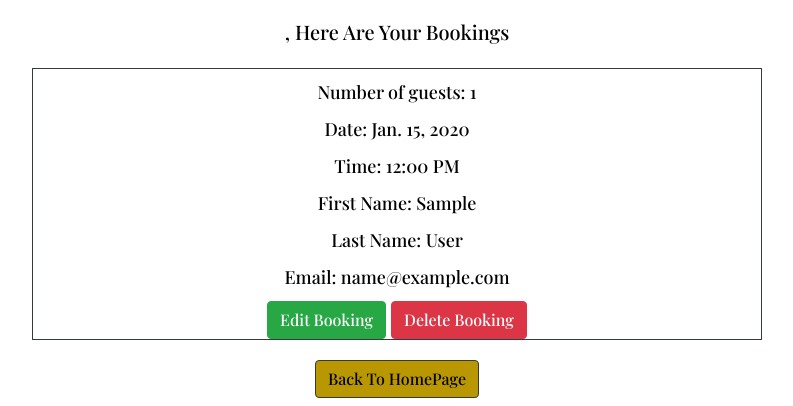
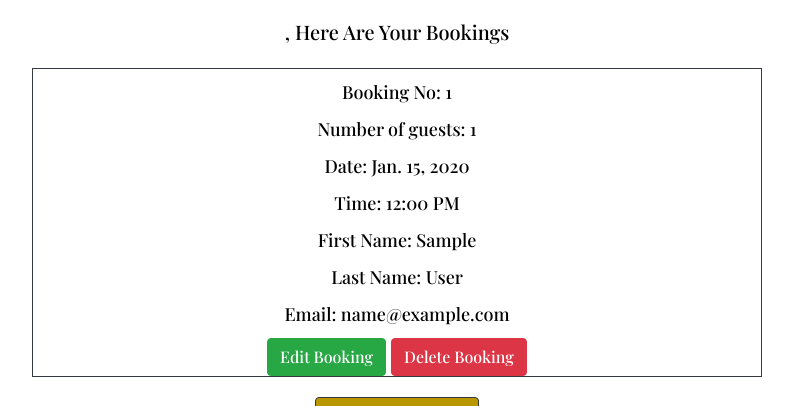
Before and after one commit to K-JC/The_Barn, a Django app: page /my_booking/ in a window 1280 px wide. Shown: the part 52-458 px from the top of the page, without its empty margins (243-1036 px from the left). Run offline with Django 3.2, Linux system fonts and the light colour scheme; tables that the repository leaves empty hold one stand-in row (values such as "Sample post"); some libraries are stand-ins or nearby versions.

Commit message:
add booking.id to form, has allowed page to render, need to check that updates are showing

```diff
--- a/bookingsystem/urls.py
+++ b/bookingsystem/urls.py
@@ -17,7 +17,7 @@ urlpatterns = [
     # view Booking url
     path('my_booking/', views.ViewBooking, name='my_booking'),
     # Edit Booking url
-    path('edit_booking/', views.BookingEdit.as_view(), name='edit_booking'),
+    path('<pk>/edit_booking/', views.BookingEdit.as_view(), name='edit_booking'),
     # Delete Booking url
-    path('delete_booking/', views.BookingDelete.as_view(), name='delete_booking'),
+    path('<pk>/delete_booking/', views.BookingDelete.as_view(), name='delete_booking'),
 ]
--- a/bookingsystem/views.py
+++ b/bookingsystem/views.py
@@ -68,51 +68,17 @@ def ViewBooking(request):
 
 
 # This class will allow for the user to edit a booking
-# Get booking update rendered to my_booking page
 
 class BookingEdit(generic.UpdateView):
     model = GuestBooking
-    form_class = BookingForm
+    fields = ['guest', 'day', 'time']
     template_name = 'edit_booking.html'
-    success_url = 'my_booking.html'
+    success_url = 'my_booking'
 
-    def booking_edit(request, id):
-        book = get_object_or_404(GuestBooking, id=id)
-        if request.method == 'POST':
-            form = BookingForm(request.POST, instance=book)
-            if form.is_valid():
-                booking = form.save()
-                booking.user = request.user
-                booking.save()
-                return redirect('index.html')
-                form = BookingForm(instance=book)
-                context = {'form': form}
-                return render(request, 'edit_booking.html', context)
-
-    # called with pk
-    def get_object(self):
-        return self.request.user
 
 # This class will allow for the user to delete their booking
-# FIX BUG TO DELETE need pk
 
 class BookingDelete(generic.DeleteView):
     model = GuestBooking
     template_name = 'delete_booking.html'
-    success_url = 'my_booking.html'
-
-    def delete(request, id):
-        booking = get_object_or_404(GuestBooking, id=id)
-        if request.method == 'POST':
-            form = BookingForm(request.POST, instance=booking)
-            if booking.delete():
-                return redirect('index.html')
-                form = BookingForm(instance=booking)
-                context = {'form': form}
-                return render(request, 'delete_booking', context)
-
-     # deletes user completey?
-     # Generic detail view BookingDelete must be called with either an object pk or a
-     # slug in the URLconf.
-    def get_object(self):
-        return self.request.user
+    success_url = 'my_booking'
--- a/templates/edit_booking.html
+++ b/templates/edit_booking.html
@@ -8,11 +8,11 @@
 <div class="booking-container">
     <div class="row">
     <div class="col-md-3 mt-5 offset-md-3">
-    <form method="POST" action="{%url 'my_booking' %}">
+    <form method="POST">
         {% csrf_token %}
         {{ form.as_p }}
-    <a href="{% url 'my_booking' %}" button type="submit" class="btn btn-success">Confirm Changes</a>
-    <a href="{% url 'my_booking' %}" button type="submit" class="btn btn-dark">Back To My Bookings</a>
+    <input type="submit" value="Confirm Changes" class="btn btn-success">
+    <a href="{% url 'my_booking' booking.id %}" button type="submit" class="btn btn-dark">Back To My Bookings</a>
     </form>
 </div>
 </div>
--- a/templates/my_booking.html
+++ b/templates/my_booking.html
@@ -14,15 +14,17 @@
         {% for booking in bookings %}
 
         <div class="border border-dark">
+        <p>Booking No: {{booking.id}}</p>
         <p>Number of guests: {{ booking.guest }}</p>
         <p>Date: {{ booking.day }}</p>
         <p>Time: {{ booking.time }}</p>
         <p>First Name: {{ booking.first_name }}</p>
         <p>Last Name: {{ booking.last_name }}</p>
         <p>Email: {{ booking.email }}</p>
+
         <div>
-        <a href="{% url 'edit_booking' %}" button type="submit" class="btn btn-success" align="right">Edit Booking</a>
-        <a href="{% url 'delete_booking' %}" button type="submit" class="btn btn-danger">Delete Booking</a>
+        <a href="{% url 'edit_booking' booking.id %}" button type="submit" class="btn btn-success" align="right">Edit Booking</a>
+        <a href="{% url 'delete_booking' booking.id %}" button type="submit" class="btn btn-danger">Delete Booking</a>
        </div>
         </div>
         {% empty %}
```
Also changed, not shown: templates/delete_booking.html (+6 -4 lines).
